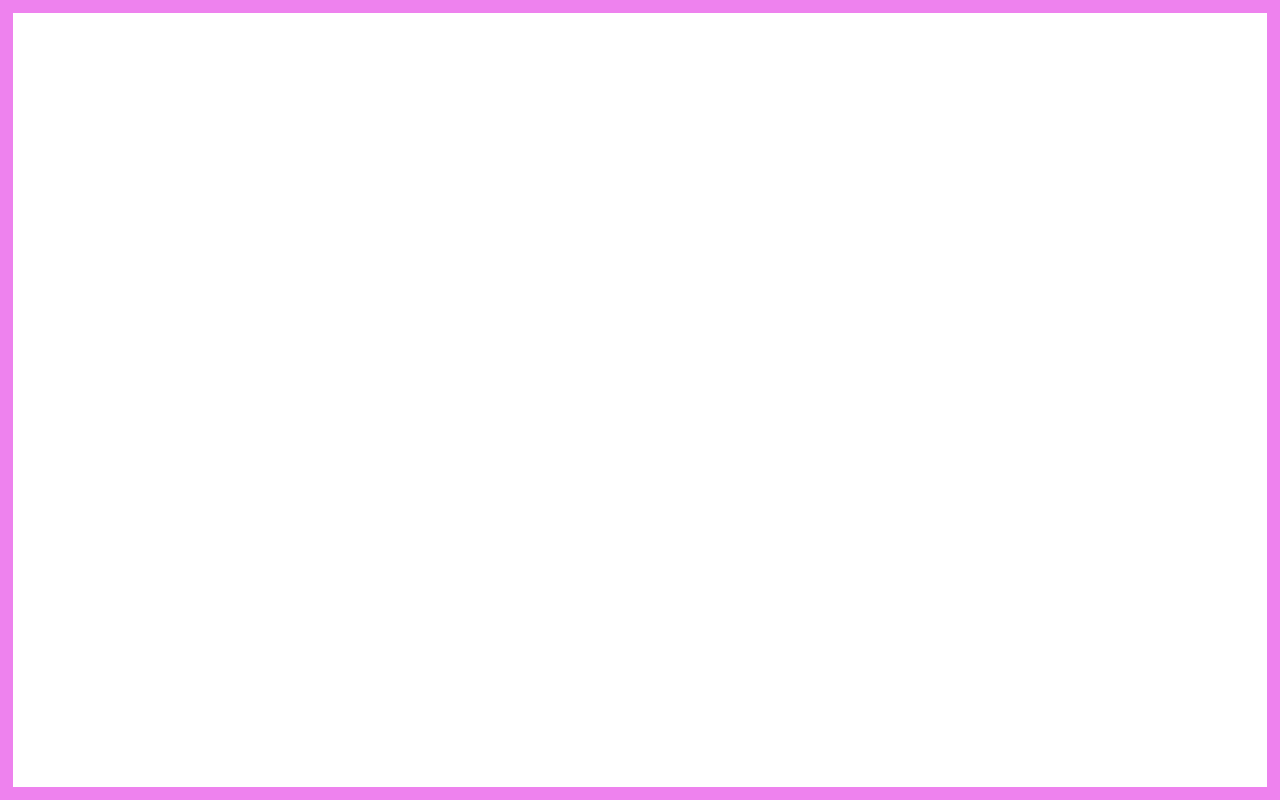
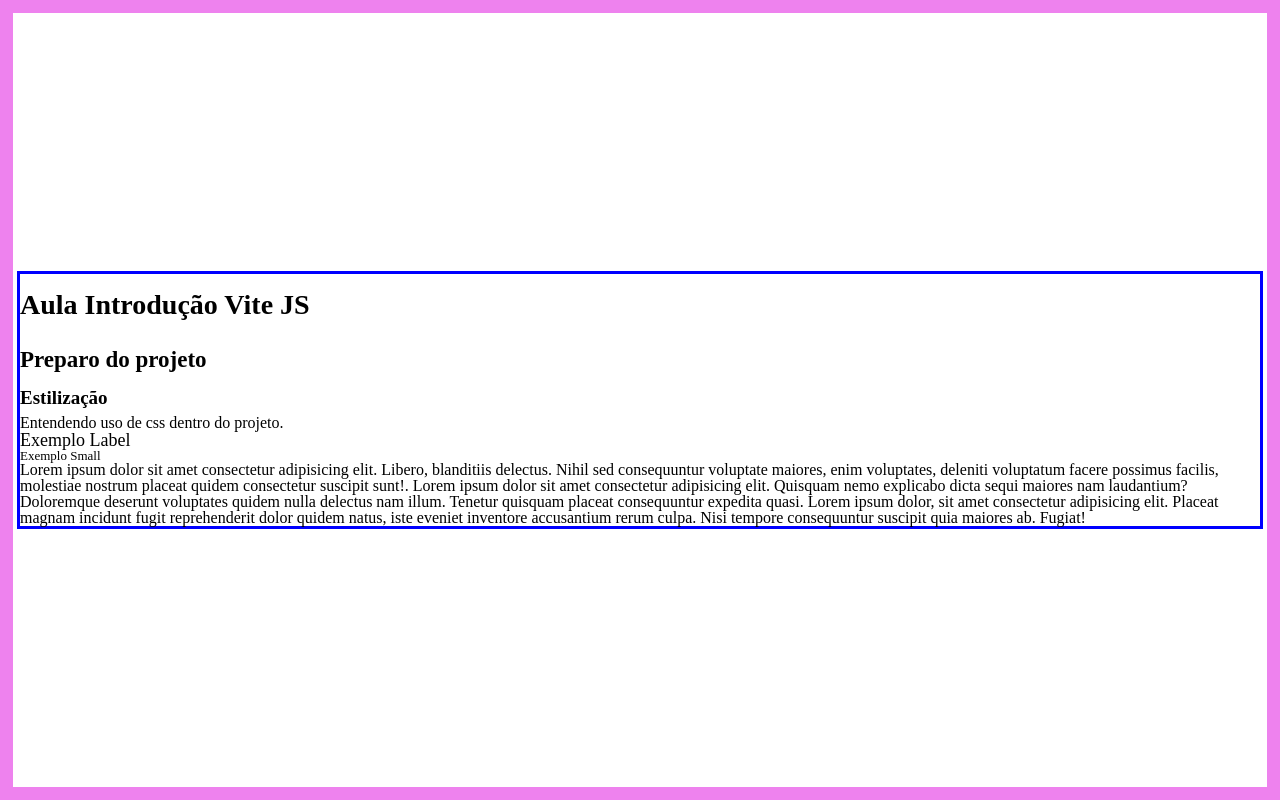
Before and after one commit to joaoromeira-etec/vitejs-introducao, a React (Vite) app: page /exemplo/2 in a window 1280 px wide. Before the commit this address had no page. Built offline with nearby package versions, Linux system fonts and the light colour scheme.

Commit message:
commit mudanças vitejs

```diff
--- a/src/App.jsx
+++ b/src/App.jsx
@@ -1,7 +1,8 @@
 import { Routes, Route} from 'react-router-dom';
 
 import Home from './pages/home';
-import Sobre from './pages/sobre'
+import Exemplo01 from './pages/exemplos/ex-01';
+import Exemplo02 from './pages/exemplos/ex-02';
 
 
 function App() {
@@ -10,7 +11,8 @@ function App() {
 
       <Routes>
         <Route path='/' element={<Home/>}/>
-        <Route path='/sobre' element={<Sobre/>}/>
+        <Route path='/exemplo/1' element={<Exemplo01/>}/>
+        <Route path='/exemplo/2' element={<Exemplo02/>}/>
       </Routes>
 
   )
--- /dev/null
+++ b/src/pages/exemplos/ex-01/index.jsx
@@ -0,0 +1,9 @@
+export default function Exemplo01 () {
+    return(
+        <>
+            <h1>Exemplo 1</h1>
+
+            <p>Componente mínimo</p>
+        </>
+    )
+}
--- /dev/null
+++ b/src/pages/exemplos/ex-02/index.css
@@ -0,0 +1,6 @@
+.container {
+    display: flex;
+    flex-direction: column;
+    border: 3px solid #00f;
+    max-width: 1240px;
+}
--- /dev/null
+++ b/src/pages/exemplos/ex-02/index.jsx
@@ -0,0 +1,22 @@
+
+import './index.css';
+
+function Exemplo02() {
+
+  return (
+    <div className='container'>
+      <h1>Aula Introdução Vite JS</h1>
+      <h2>Preparo do projeto</h2>
+      <h3>Estilização</h3>
+      <p>Entendendo uso de css dentro do projeto.</p>
+      <label>Exemplo Label</label>
+      <small>Exemplo Small</small>
+      <p>Lorem ipsum dolor sit amet consectetur adipisicing elit. Libero, blanditiis delectus. Nihil sed consequuntur voluptate maiores, enim voluptates, deleniti voluptatum facere possimus facilis, molestiae nostrum placeat quidem consectetur suscipit sunt!.
+        Lorem ipsum dolor sit amet consectetur adipisicing elit. Quisquam nemo explicabo dicta sequi maiores nam laudantium? Doloremque deserunt voluptates quidem nulla delectus nam illum. Tenetur quisquam placeat consequuntur expedita quasi.
+        Lorem ipsum dolor, sit amet consectetur adipisicing elit. Placeat magnam incidunt fugit reprehenderit dolor quidem natus, iste eveniet inventore accusantium rerum culpa. Nisi tempore consequuntur suscipit quia maiores ab. Fugiat!
+      </p>
+    </div>
+  )
+}
+
+export default Exemplo02;
--- a/src/pages/sobre/index.jsx
+++ /dev/null
@@ -1,9 +0,0 @@
-export default function Sobre () {
-    return(
-        <>
-            <h1>Sobre</h1>
-
-            <p>Lorem ipsum dolor sit amet consectetur, adipisicing elit. Aut maxime rem quae quasi harum similique alias nostrum excepturi culpa quas impedit, unde deserunt mollitia. Consequatur eum reiciendis perferendis numquam voluptates!</p>
-        </>
-    )
-}
```
Also changed, not shown: 1 other file (tests, documents, lock files or other folders).
